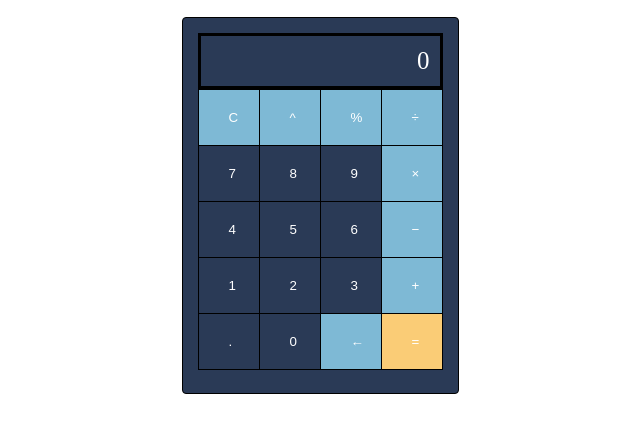
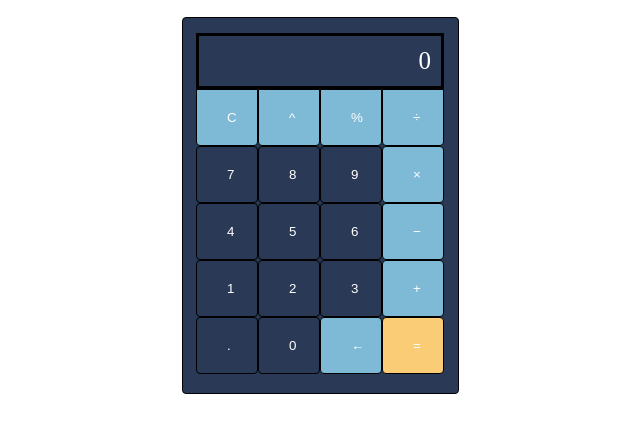
Before and after one commit to MK-DlR/calculator, a plain HTML site: page index.html in a window 1280 px wide. Shown: the part 58-490 px from the top of the page, without its empty margins (320-960 px from the left). Drawn offline with Linux system fonts and the light colour scheme.

Commit message:
Change border styling

```diff
--- a/calcStyle.css
+++ b/calcStyle.css
@@ -37,12 +37,7 @@
   padding: 20px 30px;
   cursor: pointer;
   float: left;
-  border-bottom: none;
-}
-
-/* prevent double borders */
-.btn-group button:not(:last-child) {
-  border-right: none;
+  border-radius: 4px;
 }
 
 /* add button background color on hover */
@@ -60,12 +55,9 @@
   padding: 20px 30px;
   cursor: pointer;
   float: left;
-  border-bottom: none;
-}
+  border-bottom-left-radius: 4px;
+  border-bottom-right-radius: 4px;
 
-/* prevent double borders */
-.btn-group1 button:not(:last-child) {
-  border-right: none;
 }
 
 /* add button background color on hover */
@@ -93,11 +85,7 @@
   padding: 20px 30px;
   cursor: pointer;
   float: left;
-}
-
-/* prevent double borders */
-.btn-group2 button:not(:last-child) {
-  border-right: none;
+  border-radius: 4px;
 }
 
 /* add button background color on hover */
```
